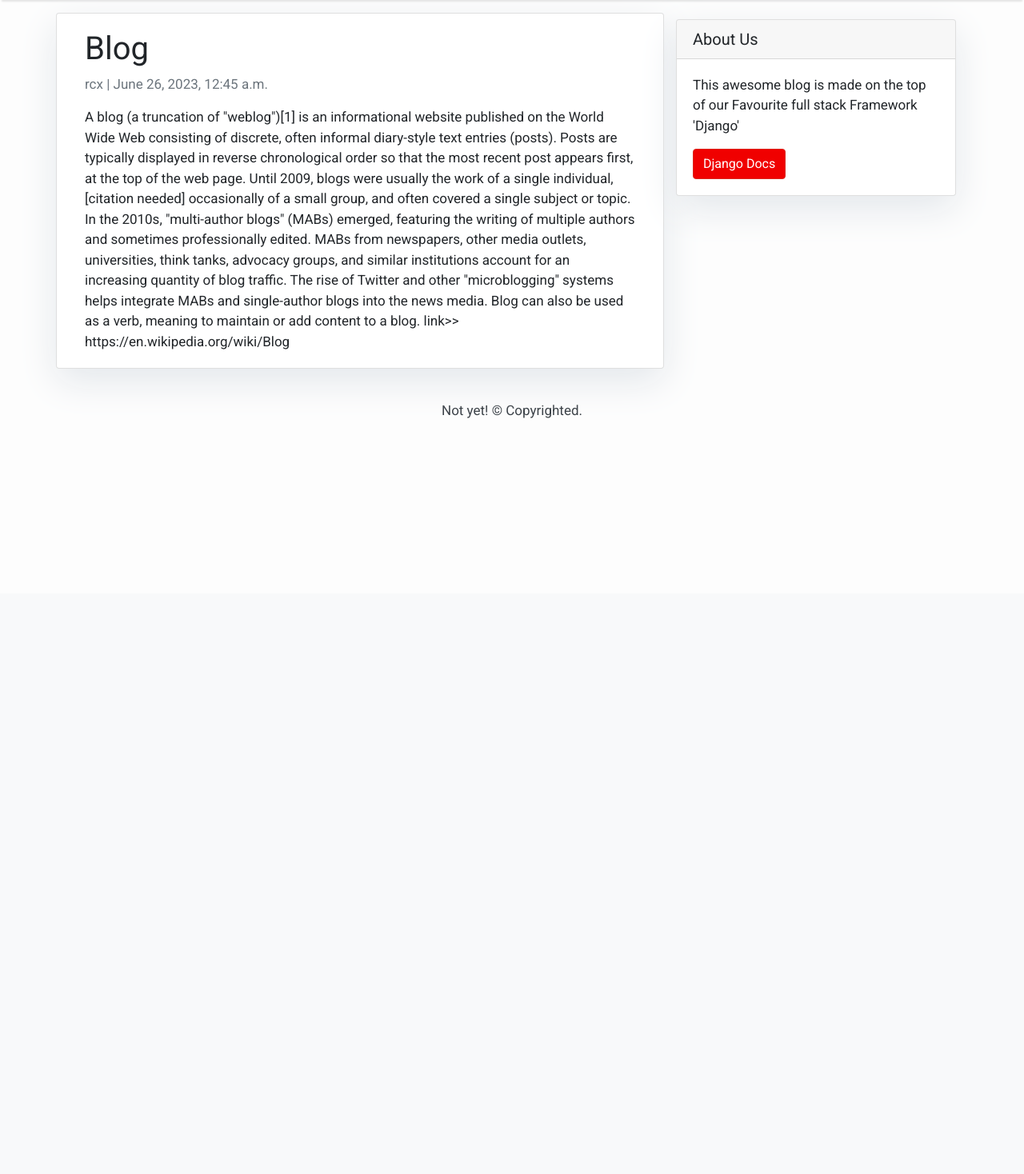
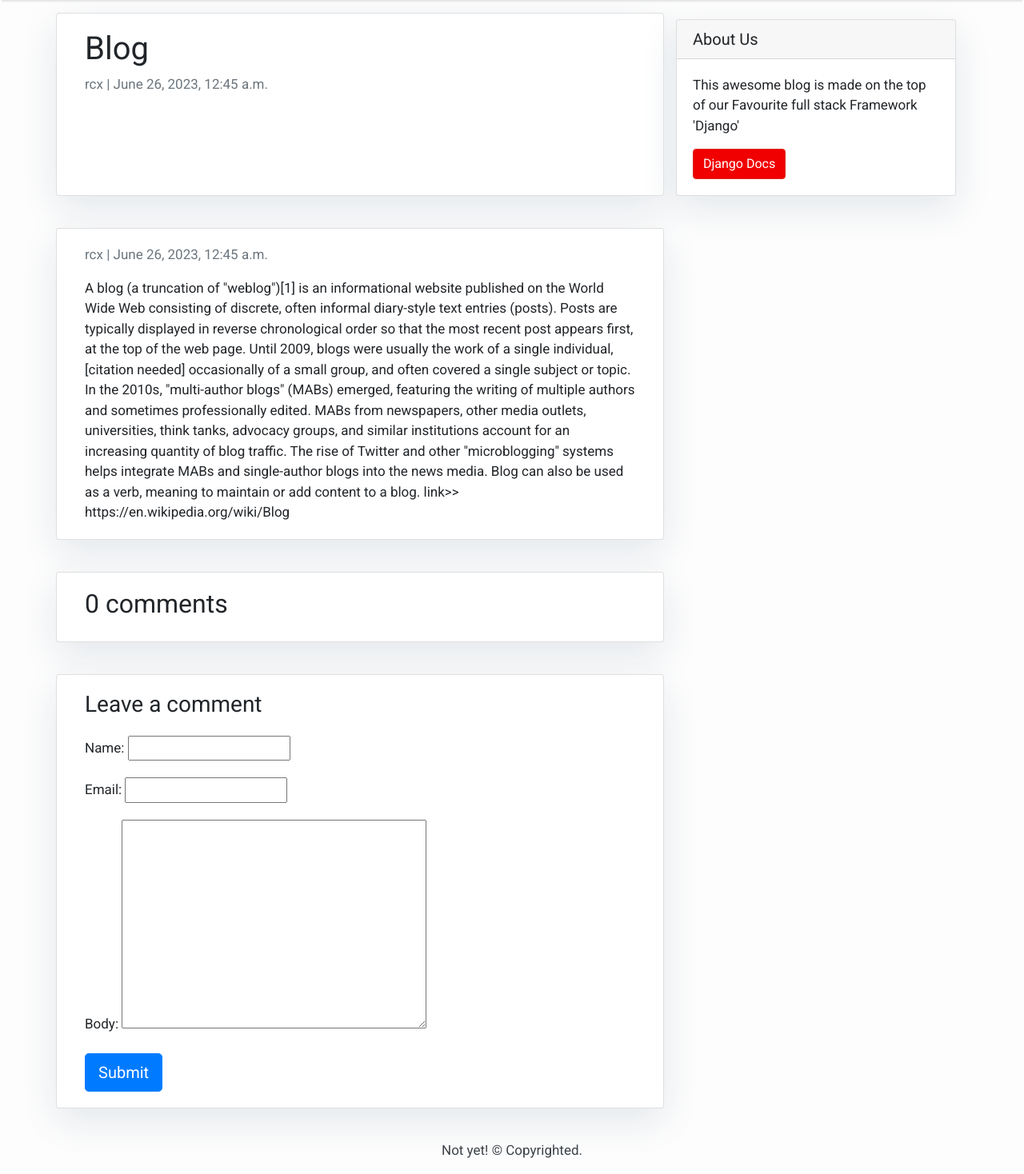
Before and after one commit to itsrcx/learnDjango, a Django app: page /blog/ in a window 1280 px wide. Shown: the part 58-1526 px from the top of the page at 80% size. Before the commit the page ends 581 px from the top, so only its background shows below. Run offline with Django 4.2, Linux system fonts and the light colour scheme; data comes from the database, SQL or seed files in the repository; both versions use the stored data as it was after the commit; some libraries are stand-ins or nearby versions.

Commit message:
comment system added

```diff
--- /dev/null
+++ b/learnDjango/blogging/forms.py
@@ -0,0 +1,7 @@
+from .models import Comment
+from django import forms
+
+class CommentForm(forms.ModelForm):
+    class Meta:
+        model = Comment
+        fields = ('name','email','body')
--- a/learnDjango/blogging/models.py
+++ b/learnDjango/blogging/models.py
@@ -22,3 +22,17 @@ class Post(models.Model):
 
     def __str__(self):
         return self.title
+
+class Comment(models.Model):
+    post = models.ForeignKey(Post,on_delete=models.CASCADE,related_name='comments')
+    name = models.CharField(max_length=80)
+    email = models.EmailField()
+    body = models.TextField()
+    created_on = models.DateTimeField(auto_now_add=True)
+    active = models.BooleanField(default=False)
+
+    class Meta:
+        ordering = ['created_on']
+
+    def __str__(self):
+        return 'Comment {} by {}'.format(self.body,self.name)
--- a/learnDjango/blogging/templates/base.html
+++ b/learnDjango/blogging/templates/base.html
@@ -8,6 +8,8 @@
         <meta name="viewport" content="width=device-width, initial-scale=1" />
         <link rel="stylesheet" href="https://maxcdn.bootstrapcdn.com/bootstrap/4.0.0/css/bootstrap.min.css" integrity="sha384-Gn5384xqQ1aoWXA+058RXPxPg6fy4IWvTNh0E263XmFcJlSAwiGgFAW/dAiS6JXm"
             crossorigin="anonymous" />
+            {% load static %}
+        <link rel="shortcut icon" type="image/x-icon/png" href="{% static 'blogging/favicon.png' %}">
     </head>
 
     <body>
--- a/learnDjango/blogging/templates/blogging/index.html
+++ b/learnDjango/blogging/templates/blogging/index.html
@@ -24,7 +24,7 @@
             <div class=" col-md-8 col-md-10 mx-auto">
                 <div class="site-heading">
                     <h3 class=" site-heading my-4 mt-3 text-white"> Welcome to my awesome Blog &#128521;</h3>
-                    <p class="text-light">Hi! Everyone. Howz it,s going?</p>
+                    <p class="text-light">Hi! Everyone. Howz its going?</p>
                 </div>
             </div>
         </div>
--- a/learnDjango/blogging/templates/blogging/postDetail.html
+++ b/learnDjango/blogging/templates/blogging/postDetail.html
@@ -1,15 +1,67 @@
-{% extends 'base.html' %} {% block content %}
+{% extends 'base.html' %}
+
+{% block content %}
 
 <div class="container">
   <div class="row">
     <div class="col-md-8 card mb-4  mt-3 left  top">
       <div class="card-body">
-        <h1>{% block title %} {{ object.title }} {% endblock title %}</h1>
+        <h1>{% block title %} {{ post.title }} {% endblock title %}</h1>
         <p class=" text-muted">{{ post.author }} | {{ post.created_on }}</p>
         <p class="card-text ">{{ object.content | safe }}</p>
       </div>
     </div>
     {% block sidebar %} {% include 'sidebar.html' %} {% endblock sidebar %}
+
+
+    <!--Comment HTML-->
+    <div class="container">
+      <div class="row">
+        <div class="col-md-8 card mb-4  mt-3 left  top">
+          <div class="card-body">
+            <p class=" text-muted">{{ post.author }} | {{ post.created_on }}</p>
+            <p class="card-text ">{{ post.content | safe }}</p>
+          </div>
+        </div>
+
+        <div class="col-md-8 card mb-4  mt-3 ">
+          <div class="card-body">
+            <!-- comments -->
+            <h2>{{ comments.count }} comments</h2>
+
+            {% for comment in comments %}
+            <div class="comments" style="padding: 10px;">
+              <p class="font-weight-bold">
+                {{ comment.name }}
+                <span class=" text-muted font-weight-normal">
+                  {{ comment.created_on }}
+                </span>
+              </p>
+              {{ comment.body | linebreaks }}
+            </div>
+            {% endfor %}
+          </div>
+        </div>
+        <div class="col-md-8 card mb-4  mt-3 ">
+          <div class="card-body">
+            {% if new_comment %}
+            <div class="alert alert-success" role="alert">
+              Your comment is awaiting moderation
+            </div>
+            {% else %}
+            <h3>Leave a comment</h3>
+            <!--Commenting form-->
+            <form method="post" style="margin-top: 1.3em;">
+              {{ comment_form.as_p }}
+              {% csrf_token %}
+              <button type="submit" class="btn btn-primary  btn-lg">Submit</button>
+            </form>
+            {% endif %}
+          </div>
+        </div>
+      </div>
+    </div>
+  </div>
   </div>
 </div>
 
--- a/learnDjango/blogging/urls.py
+++ b/learnDjango/blogging/urls.py
@@ -3,5 +3,6 @@ from .views import *
 
 urlpatterns = [
     path('',PostList.as_view(), name = 'home'),
-    path('<slug:slug>/',PostDetail.as_view(), name='postDetail'),
+    # path('<slug:slug>/',PostDetail.as_view(), name='postDetail'),
+    path('<slug:slug>/',post_detail, name='postDetail'),
 ]
--- a/learnDjango/blogging/views.py
+++ b/learnDjango/blogging/views.py
@@ -1,6 +1,7 @@
-from django.shortcuts import render
+from django.shortcuts import render, get_object_or_404
 from django.views import generic
 from .models import Post
+from .forms import CommentForm
 
 class PostList(generic.ListView):
     queryset = Post.objects.filter(status=1).order_by('-created_on')
@@ -9,3 +10,27 @@ class PostList(generic.ListView):
 class PostDetail(generic.DetailView):
     model =Post
     template_name = 'blogging/postDetail.html'
+
+def post_detail(request,slug):
+    template_name = 'blogging/postDetail.html'
+    post = get_object_or_404(Post, slug=slug)
+    comments = post.comments.filter(active=True)
+    new_comment = None
+
+    if request.method == 'POST':
+        comment_form = CommentForm(data=request.POST)
+        if comment_form.is_valid():
+            # Created a Comment object but don't save to database yet
+            new_comment = comment_form.save(commit=False)
+            # Assigning the current post to the comment
+            new_comment.post = post
+            # Saving comment to DB
+            new_comment.save()
+
+    else:
+        comment_form = CommentForm()
+
+    return render(request, template_name, {'post':post,
+                                           'comments':comments,
+                                           'new_comment':new_comment,
+                                           'comment_form':comment_form})
```
Also changed, not shown: learnDjango/blogging/admin.py (+11 -0 lines), learnDjango/learnDjango/settings.py (+7 -0 lines), learnDjango/blogging/migrations/0002_alter_post_status_comment.py (added), learnDjango/blogging/static/favicon.ico (added), learnDjango/blogging/static/favicon.png (added), learnDjango/db.sqlite3.
